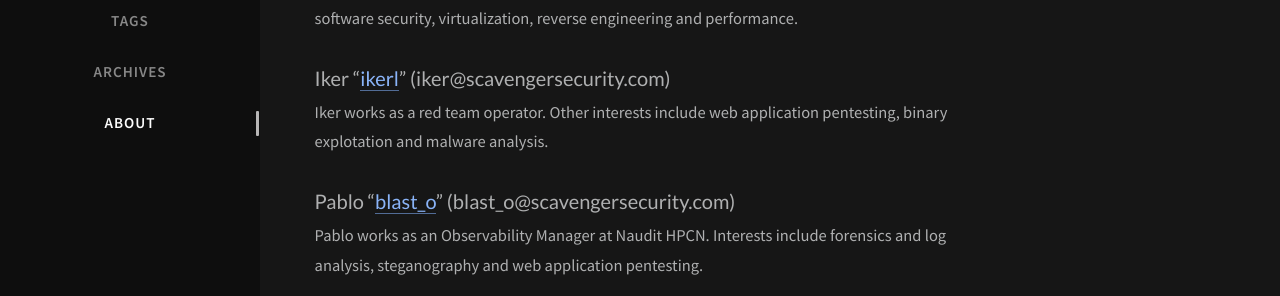
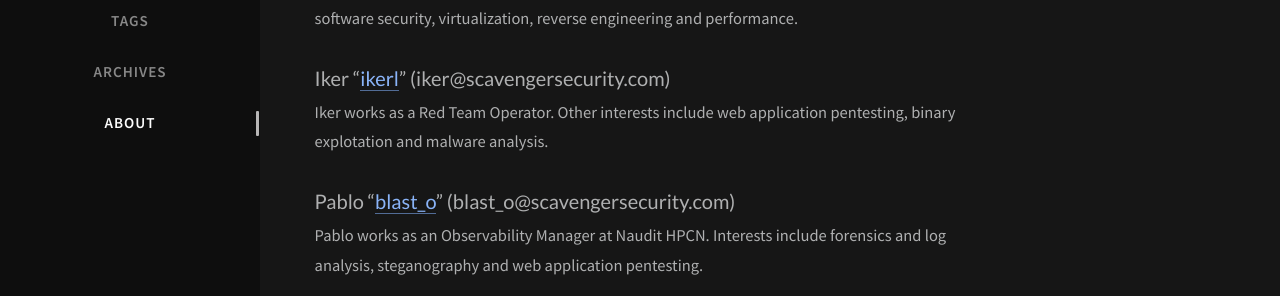
Before and after one commit to scavengersecurity/blog, a Jekyll site: the page built from _tabs/about.md, in a window 1280 px wide and 900 px high. Shown: the part 331-627 px from the top of the window. Built offline with Jekyll 4.4.1, drawn with Linux system fonts in a browser that asks for light colours; nearby versions of some CDN libraries; comment, search, counter and statistics services are not loaded.

```diff
--- a/_tabs/about.md
+++ b/_tabs/about.md
@@ -12,7 +12,7 @@ Scavenger Security is a Spanish CTF team founded during November 2020.
 Carlos works as a Security Engineer at a Linux distribution vendor. Interests include low level software security, virtualization, reverse engineering and performance.
 
 ### Iker "[ikerl](/tags/ikerl/)" (iker@scavengersecurity.com) ####
-Iker works as a red team operator. Other interests include web application pentesting, binary explotation and malware analysis.
+Iker works as a Red Team Operator. Other interests include web application pentesting, binary explotation and malware analysis.
 
 ### Pablo "[blast_o](/tags/blast-o/)" (blast_o@scavengersecurity.com) ###
 Pablo works as an Observability Manager at Naudit HPCN. Interests include forensics and log analysis, steganography and web application pentesting.
```
